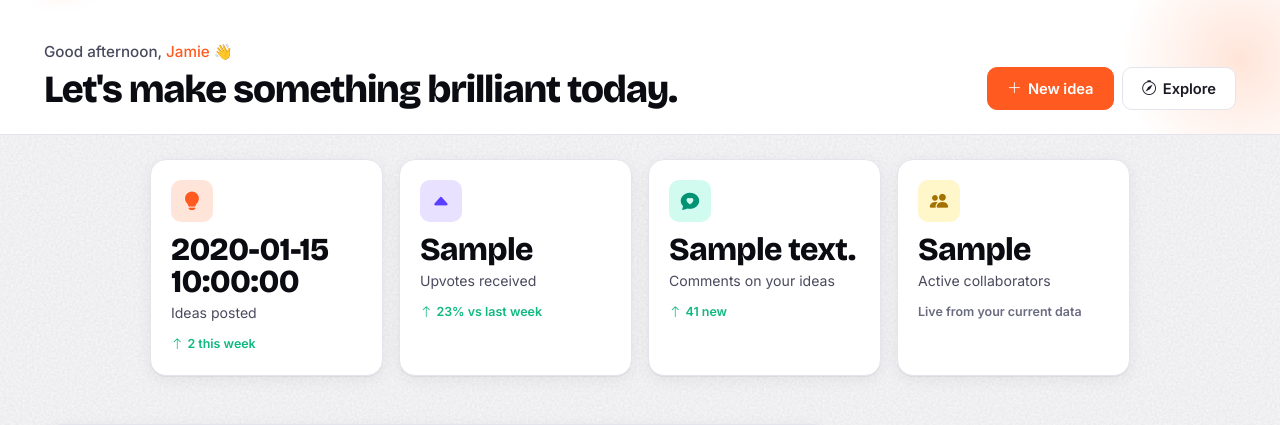
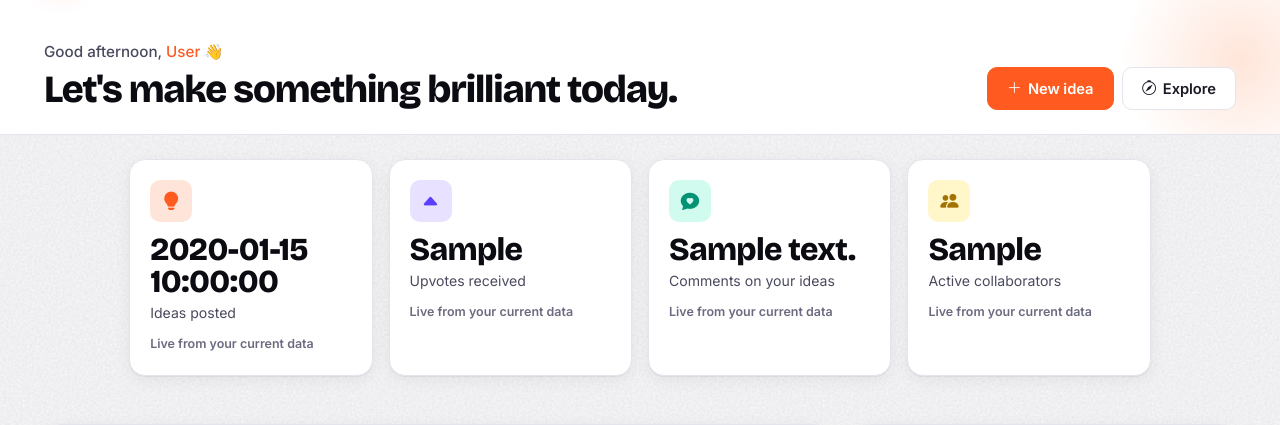
Before and after one commit to ArshadSheik/idea-incubator-hub, a Flask app: template templates/dashboard.html in a window 1280 px wide. Shown: the part 70-495 px from the top of the page. Run offline with Flask 3, Linux system fonts and the light colour scheme; tables that the repository leaves empty hold one stand-in row (values such as "Sample post"); the template is opened without the code that fills it: values that come from a table or form of the project are taken from there, most other values are stand-ins (such as "Sample title", 1, 10 or a date in 2020); parts of the project's set-up code (start-up, migrations or seed data) failed here and were passed over.

Commit message:
Fix dashboard template structure

```diff
--- a/templates/dashboard.html
+++ b/templates/dashboard.html
@@ -18,7 +18,7 @@
           <div class="greeting fade-up">
             Good afternoon,
             <span class="text-brand">
-              {{ current_user.first_name if current_user.is_authenticated and current_user.first_name else "Jamie" }}
+              {{ current_user.first_name if current_user.is_authenticated and current_user.first_name else "User" }}
             </span>
             👋
           </div>
@@ -44,7 +44,7 @@
           <div class="stat-card-icon bg-brand-light text-brand"><i class="bi bi-lightbulb-fill"></i></div>
           <div class="stat-card-value">{{ stats.ideas_posted }}</div>
           <div class="stat-card-label">Ideas posted</div>
-          <div class="stat-card-trend trend-up"><i class="bi bi-arrow-up"></i> 2 this week</div>
+          <div class="stat-card-trend trend-neutral">Live from your current data</div>
         </div>
       </div>
       <div class="col-6 col-md-3" data-reveal>
@@ -52,7 +52,7 @@
           <div class="stat-card-icon bg-violet-light text-violet"><i class="bi bi-caret-up-fill"></i></div>
           <div class="stat-card-value">{{ stats.upvotes_received }}</div>
           <div class="stat-card-label">Upvotes received</div>
-          <div class="stat-card-trend trend-up"><i class="bi bi-arrow-up"></i> 23% vs last week</div>
+          <div class="stat-card-trend trend-neutral">Live from your current data</div>
         </div>
       </div>
       <div class="col-6 col-md-3" data-reveal>
@@ -60,7 +60,7 @@
           <div class="stat-card-icon bg-mint-light" style="color:#019373;"><i class="bi bi-chat-heart-fill"></i></div>
           <div class="stat-card-value">{{ stats.comments_received }}</div>
           <div class="stat-card-label">Comments on your ideas</div>
-          <div class="stat-card-trend trend-up"><i class="bi bi-arrow-up"></i> 41 new</div>
+          <div class="stat-card-trend trend-neutral">Live from your current data</div>
         </div>
       </div>
       <div class="col-6 col-md-3" data-reveal>
@@ -125,6 +125,7 @@
       <p class="mb-0 text-muted-iih">You have not posted any ideas yet.</p>
     </div>
   {% endfor %}
+</div>
 </div>
 
         <!-- Activity feed -->
@@ -208,6 +209,8 @@
               <span>by {{ idea.author.display_name if idea.author else "Unknown" }} · {{ idea.vote_count }} votes</span>
             </div>
           </a>
+          {% else %}
+          <div class="text-muted-iih small">No trending ideas yet.</div>
           {% endfor %}
         </div>
 
```
